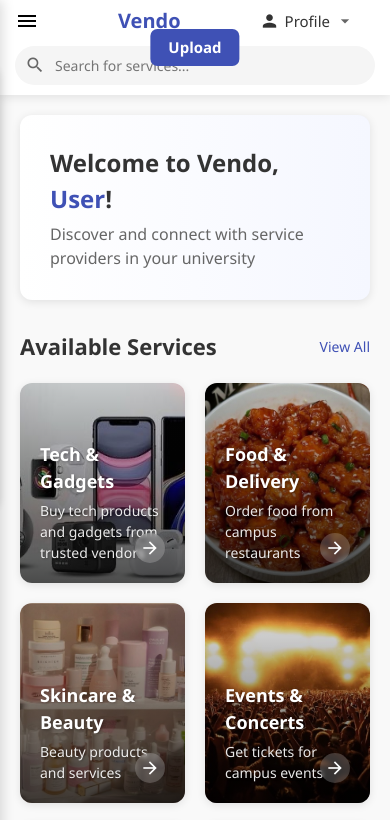
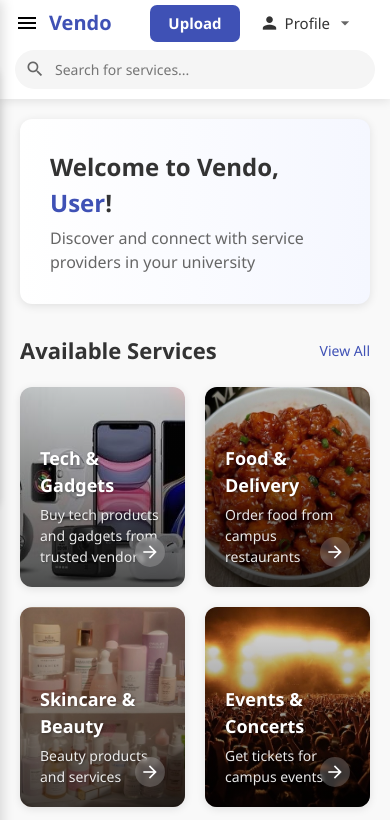
Before and after one commit to Olums1/Vendo, a website: page index.html in a window 390 px wide. Shown: the top 820 px of the page. Drawn offline with Linux system fonts and the light colour scheme.

Commit message:
Update styles.css

```diff
--- a/css/styles.css
+++ b/css/styles.css
@@ -95,6 +95,7 @@ img {
     height: 70px;
     max-width: 1200px;
     margin: 0 auto;
+    position: relative; /* Add relative positioning */
 }
 
 .nav-brand h1 {
@@ -321,6 +322,14 @@ img {
 
     .nav-brand h1 {
         font-size: 20px;
+    }
+
+    /* Adjust upload button on mobile */
+    .nav-upload-btn {
+        position: static !important;
+        transform: none !important;
+        margin-left: auto;
+        margin-right: 15px;
     }
 
     .footer-container {
```
